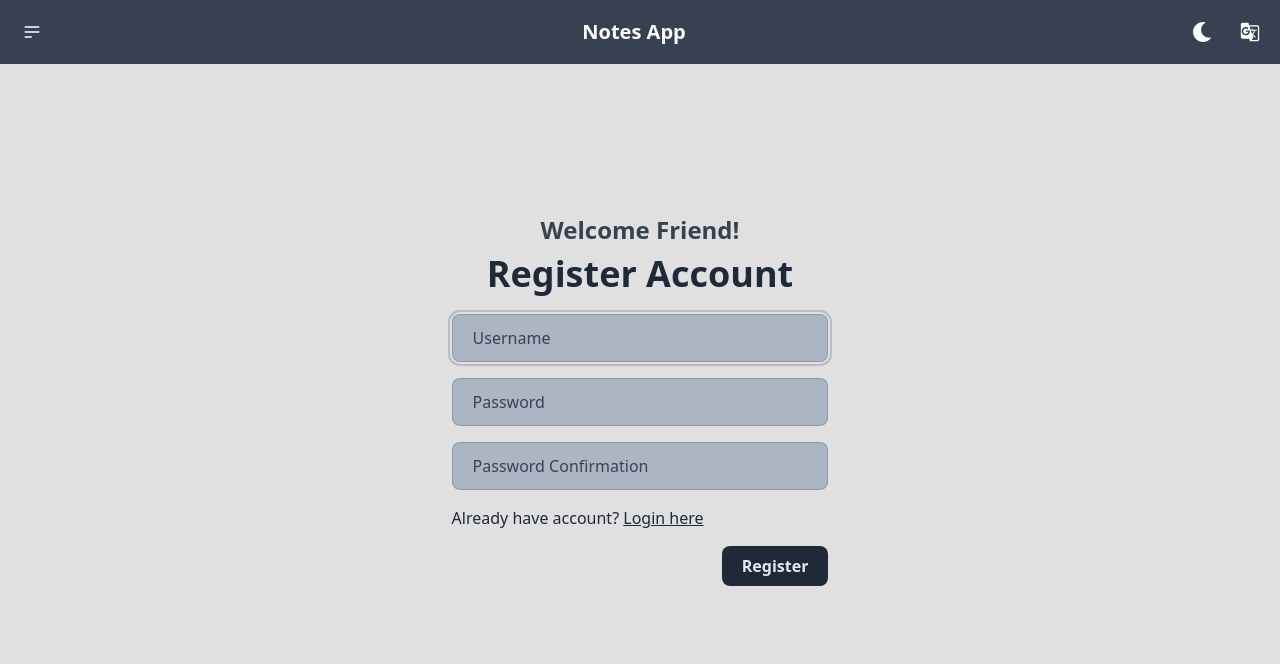
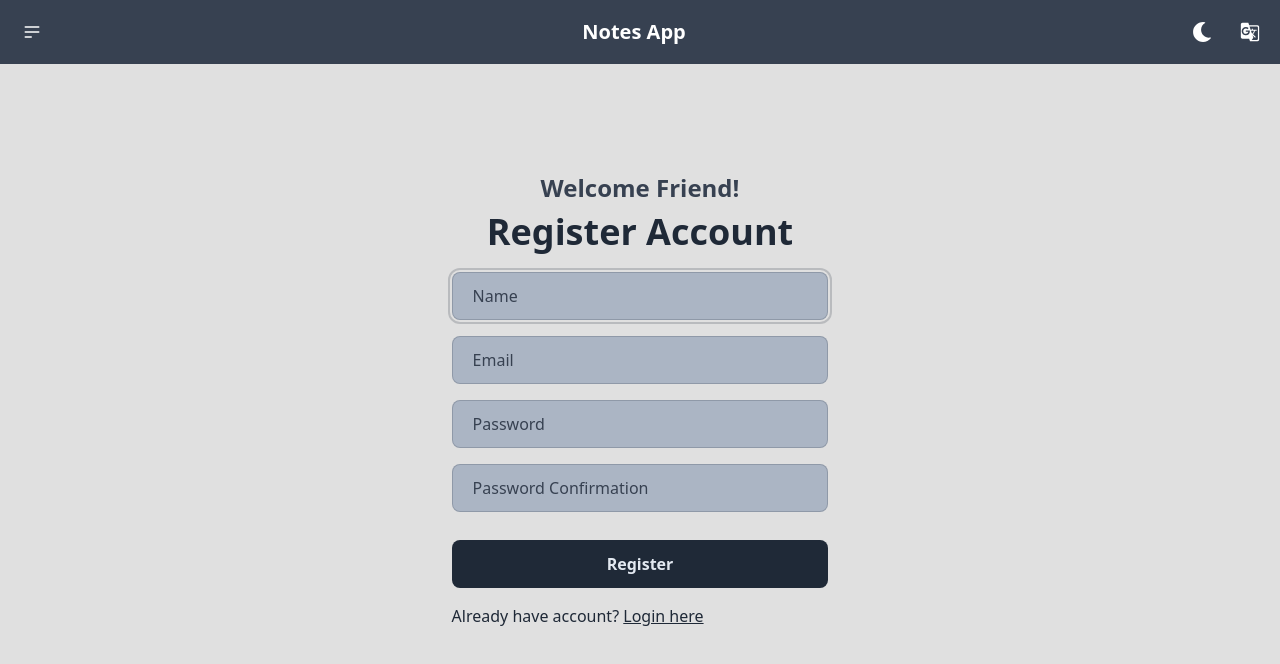
Before and after one commit to KarMint26/notes-app-v2, a React (Vite) app: page /register in a window 1280 px wide. Shown: the top 664 px of the page. Built offline with nearby package versions, Linux system fonts and the light colour scheme.

Commit message:
feature: Register Account

```diff
--- /dev/null
+++ b/src/components/InputForm.jsx
@@ -0,0 +1,32 @@
+import React from 'react';
+import { bool, func, string } from 'prop-types';
+
+export default function InputForm({
+  type,
+  placeholder,
+  value,
+  handleChangeValue,
+  isFocus = false,
+  isPassword = false
+}) {
+  return (
+    <input
+      value={value}
+      onChange={handleChangeValue}
+      type={type}
+      placeholder={placeholder}
+      className="input input-bordered w-full px-5 dark:bg-slate-600 bg-slate-400/70 text-gray-800 dark:text-white dark:placeholder:text-slate-300 placeholder:text-gray-700"
+      autoFocus={isFocus}
+      required
+      minLength={isPassword ? 6 : 4}
+    />
+  );
+}
+
+InputForm.propTypes = {
+  type: string.isRequired,
+  placeholder: string.isRequired,
+  value: string.isRequired,
+  handleChangeValue: func.isRequired,
+  isFocus: bool
+};
--- a/src/pages/Register.jsx
+++ b/src/pages/Register.jsx
@@ -1,45 +1,106 @@
 import React from 'react';
 import Navigation from '../components/Navigation';
 import { Link } from 'react-router-dom';
+import { useNavigate } from 'react-router-dom';
+import useInput from '../hooks/useInput';
+import InputForm from '../components/InputForm';
+import { register } from '../utils/network-data';
+import { useLocale } from '../contexts/LocaleContext';
 
 const Register = () => {
+  const [name, handleNameChange] = useInput(false, '');
+  const [email, handleEmailChange] = useInput(false, '');
+  const [password, handlePasswordChange] = useInput(false, '');
+  const [passwordConf, handlePasswordConfChange] = useInput(false, '');
+  const [isMatchPassword, setIsMatchPassword] = React.useState(false);
+
+  const { locale } = useLocale();
+
+  const navigate = useNavigate();
+
+  const handleSubmit = async (e) => {
+    e.preventDefault();
+
+    const dataPost = {
+      name,
+      email,
+      password
+    };
+
+    const { error } = await register(dataPost);
+    if (!error) {
+      navigate('/login');
+    } else {
+      alert(`${locale === 'en' ? 'Register Failed' : 'Gagal Mendaftar'}`);
+    }
+  };
+
+  React.useEffect(() => {
+    if (passwordConf === password) {
+      setIsMatchPassword(true);
+    } else {
+      setIsMatchPassword(false);
+    }
+  }, [password, passwordConf]);
+
   return (
     <React.Fragment>
       <Navigation />
       <div className="w-full h-screen flex justify-center items-center flex-col space-y-5 px-3">
         <div className="header-register flex flex-col justify-center items-center space-y-1 sm:space-y-2">
-          <div className="font-bold text-xl sm:text-2xl text-gray-700 dark:text-slate-400">Welcome Friend!</div>
-          <div className="font-bold text-3xl sm:text-4xl text-gray-800 dark:text-slate-300">Register Account</div>
+          <div className="font-bold text-xl sm:text-2xl text-gray-700 dark:text-slate-400">
+            {locale === 'en' ? 'Welcome Friend!' : 'Selamat Datang Teman!'}
+          </div>
+          <div className="font-bold text-3xl sm:text-4xl text-gray-800 dark:text-slate-300">
+            {locale === 'en' ? 'Register Account' : 'Daftarkan Akun'}
+          </div>
         </div>
-        <form className="flex justify-center items-center flex-col space-y-4 w-auto sm:w-[55%] lg:w-[30%] h-fit">
-          <input
+        <form
+          onSubmit={handleSubmit}
+          className="flex justify-center items-center flex-col gap-4 w-auto sm:w-[55%] lg:w-[30%] h-fit"
+        >
+          <InputForm
             type="text"
-            placeholder={`Username`}
-            className="input input-bordered w-full px-5 dark:bg-slate-600 bg-slate-400/70 text-gray-800 dark:text-white dark:placeholder:text-slate-300 placeholder:text-gray-700"
-            autoFocus
+            value={name}
+            placeholder={locale === 'en' ? 'Name' : 'Nama'}
+            isFocus={true}
+            handleChangeValue={handleNameChange}
           />
-          <input
-            type="text"
-            placeholder={`Password`}
-            className="input input-bordered w-full px-5 dark:bg-slate-600 bg-slate-400/70 text-gray-800 dark:text-white dark:placeholder:text-slate-300 placeholder:text-gray-700"
+
+          <InputForm type="email" value={email} placeholder="Email" handleChangeValue={handleEmailChange} />
+
+          <InputForm
+            type="password"
+            value={password}
+            placeholder="Password"
+            handleChangeValue={handlePasswordChange}
+            isPassword
           />
-          <input
-            type="text"
-            placeholder={`Password Confirmation`}
-            className="input input-bordered w-full px-5 dark:bg-slate-600 bg-slate-400/70 text-gray-800 dark:text-white dark:placeholder:text-slate-300 placeholder:text-gray-700"
+
+          <InputForm
+            type="password"
+            value={passwordConf}
+            placeholder={locale === 'en' ? 'Password Confirmation' : 'Password Konfirmasi'}
+            handleChangeValue={handlePasswordConfChange}
+            isPassword
           />
+          {!isMatchPassword && password !== '' && (
+            <div className="text-red-500 text-sm sm:text-base self-start -translate-y-2">
+              {locale === 'en' ? "Password Doesn't Match" : 'Password Tidak Cocok'}
+            </div>
+          )}
+          <button
+            type="submit"
+            className="w-full px-5 py-3 mt-2 sm:mt-3 font-bold text-slate-200 dark:text-gray-800 bg-gray-800 dark:bg-slate-400 rounded-lg self-end"
+          >
+            {locale === 'en' ? 'Register' : 'Daftar'}
+          </button>
           <div className="text-xs sm:text-sm self-start lg:text-base text-gray-800 dark:text-slate-200">
-            Already have account?{' '}
+            {locale === 'en' ? 'Already have account?' : 'Sudah punya akun?'}{' '}
             <Link to="/login" className="underline">
-              Login here
+              {locale === 'en' ? 'Login here' : 'Masuk disini'}
             </Link>{' '}
           </div>
-          <button
-            type="submit"
-            className="px-5 py-2 font-bold text-slate-200 dark:text-gray-800 bg-gray-800 dark:bg-slate-400 rounded-lg self-end"
-          >
-            Register
-          </button>
         </form>
       </div>
     </React.Fragment>
```
